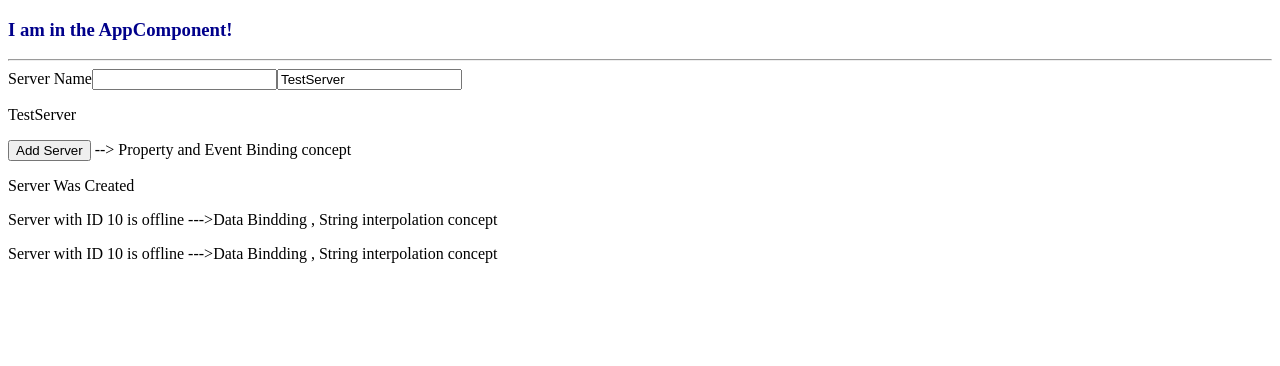
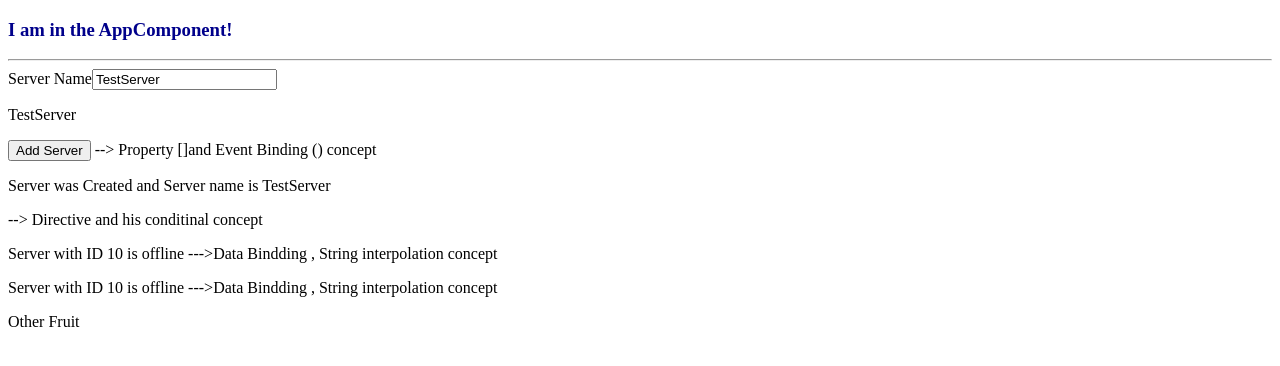
Before and after one commit to abhirock07/databinding, an Angular app: page / in a window 1280 px wide. Both pictures are taken after a click on the button "Add Server". Shown: the top 366 px of the page. Built offline with nearby package versions, Linux system fonts and the light colour scheme.

Commit message:
Added ngIf and else new concept
<p *ngIf="fruit=='apple'; else otherfruit"> Apple </p>

<ng-template #otherfruit> Other Fruit</ng-template>

```diff
--- a/src/app/app.module.ts
+++ b/src/app/app.module.ts
@@ -5,7 +5,7 @@ import { AppRoutingModule } from './app-routing.module';
 import { AppComponent } from './app.component';
 import { ServerComponent } from './server/server.component';
 import { ServersComponent } from './servers/servers.component';
-import { FormsModule } from '@angular/forms';
+
 
 @NgModule({
   declarations: [
--- a/src/app/servers/servers.component.html
+++ b/src/app/servers/servers.component.html
@@ -1,12 +1,12 @@
 <label>Server Name</label>
-<input type="text"
+<!--<input type="text"
       class="form-control"
       (input)="onUpdateServerName($event)"/>
-
+  -->
 
 <input type="text"
        class="form-control"
-       [(ngModel)]="serverName"/>
+       [(ngModel)]="serverName" />
 
 <p> {{serverName}} </p>
 
@@ -14,15 +14,24 @@
 <!--$event its kind of reserve varibale name , you can use in tampelate when using event binding-->
 
 <button class=" btn-btn-primary"
-
-[disabled]="!allowNewServer" (click)="onCreateServer()">Add Server</button> --> Property and Event Binding concept
+        [disabled]="!allowNewServer" (click)="onCreateServer()">
+  Add Server
+</button> --> Property []and Event Binding () concept
 
 
 
 <!--Even Bininding Syntax is (click) -->
 <!--<p [innerText]="allowNewServer"> </p> //  -> Dont mixed here String interpolation and property binding.-->
+<!--<p>{{ serverCreationStatus }}</p>-->
 
-<p>{{ serverCreationStatus }}</p>
+<p *ngIf="serverCreated; else noServer"> Server was Created and Server name is {{serverName}} </p>--> Directive and his conditinal concept
+
+<ng-template #noServer> No Server was Created </ng-template>
+
 
 <app-server></app-server>
 <app-server></app-server>
+
+<p *ngIf="fruit=='apple'; else otherfruit"> Apple </p>
+
+<ng-template #otherfruit> Other Fruit</ng-template>
--- a/src/app/servers/servers.component.ts
+++ b/src/app/servers/servers.component.ts
@@ -10,7 +10,9 @@ export class ServersComponent implements OnInit {
 
   serverCreationStatus = 'No Server was Created';
 
-  serverName= 'TestServer';
+  serverName = 'TestServer';
+  serverCreated = false;
+  fruit = "Orange";
 
 
   constructor() {
@@ -25,6 +27,8 @@ export class ServersComponent implements OnInit {
   }
 
   onCreateServer() {
+
+    this.serverCreated = true;
     this.serverCreationStatus = 'Server Was Created';
   }
 
```
